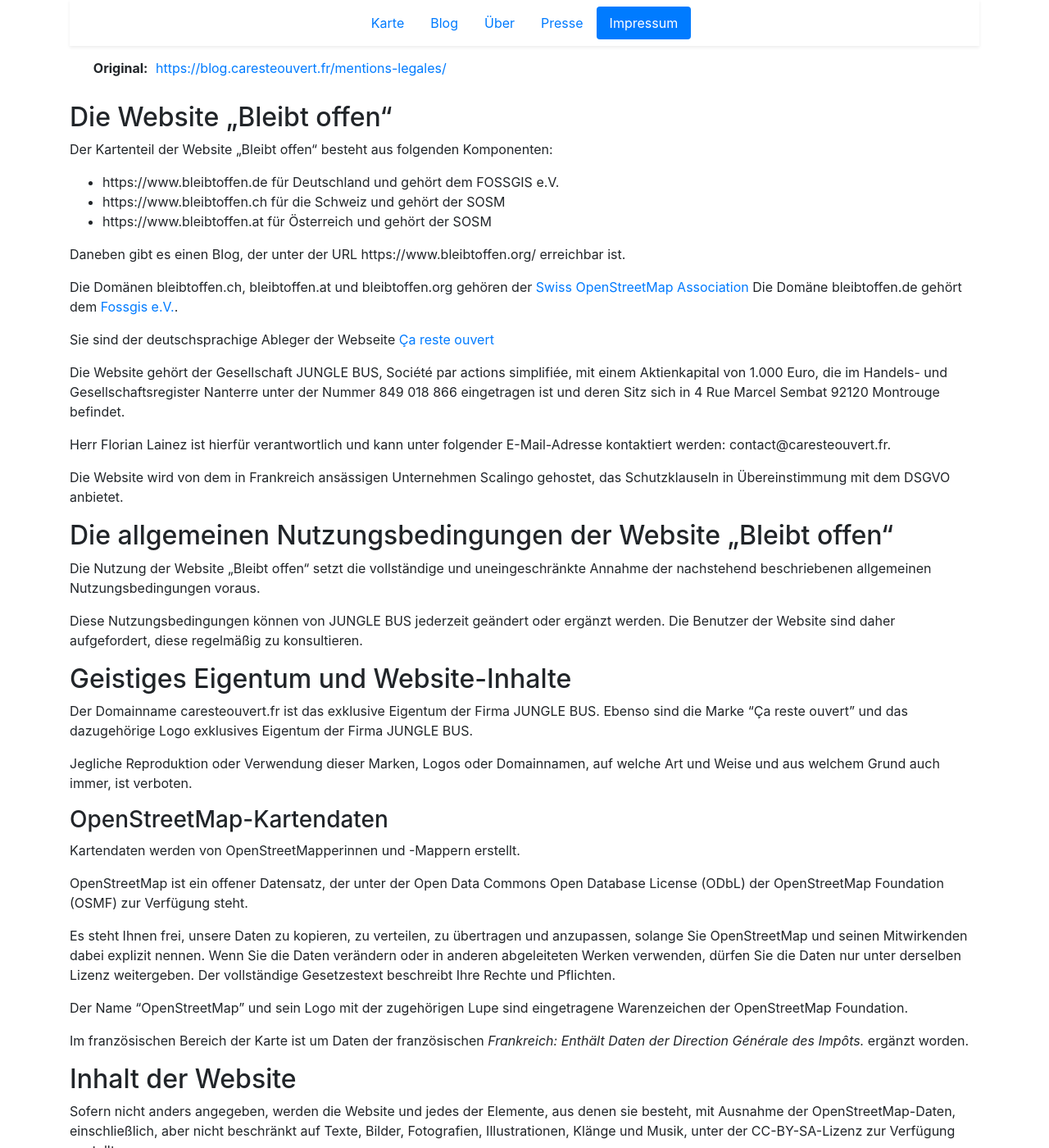
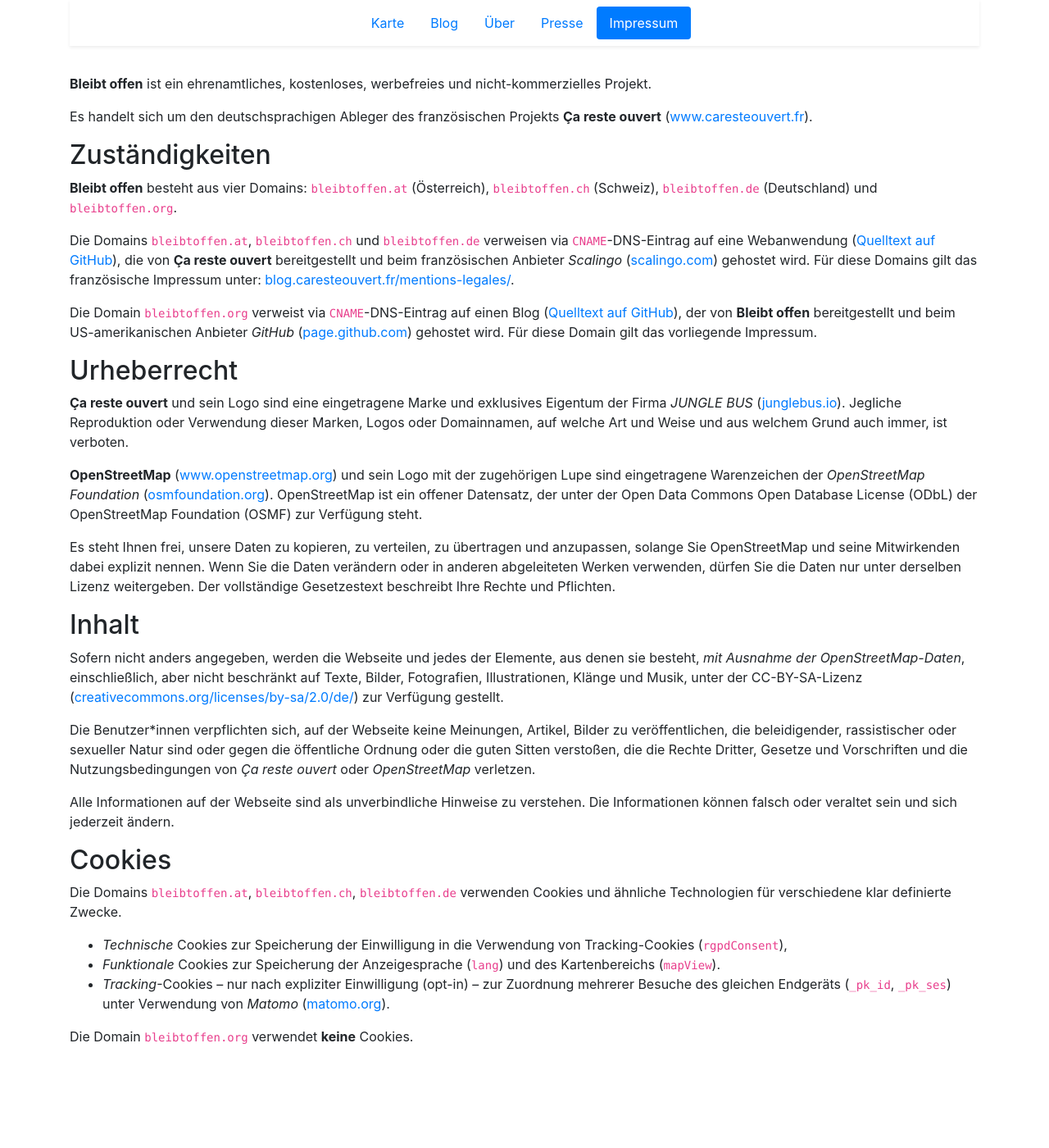
Before and after one commit to bleibtoffen/bleibtoffen, a Jekyll site: the page built from docs/impressum.md, in a window 1280 px wide and 1400 px high, scrolled down 449 px. Shown: the whole window at 82% size. Built offline with Jekyll 4.4.1, drawn with Linux system fonts in a browser that asks for light colours; after the commit the page ends 1741 px from its top, so only the background shows below that; some of the changed text lies outside the part shown.

Commit message:
docs: update impressum
Fixes #79.

```diff
--- a/docs/impressum.md
+++ b/docs/impressum.md
@@ -1,117 +1,43 @@
 ---
 layout: post
 title: Impressum
-source: https://blog.caresteouvert.fr/mentions-legales/
 ---
 
-## Die Website „Bleibt offen“
 
-Der Kartenteil der Website „Bleibt offen“ besteht aus folgenden Komponenten:
+**Bleibt offen** ist ein ehrenamtliches, kostenloses, werbefreies und nicht-kommerzielles Projekt.
 
+Es handelt sich um den deutschsprachigen Ableger des französischen Projekts **Ça reste ouvert** ([www.caresteouvert.fr](https://www.carestouvert.fr)).
 
-* https://www.bleibtoffen.de für Deutschland und gehört dem FOSSGIS e.V.
-* https://www.bleibtoffen.ch für die Schweiz und gehört der SOSM
-* https://www.bleibtoffen.at für Österreich und gehört der SOSM
+## Zuständigkeiten
 
+**Bleibt offen** besteht aus vier Domains: `bleibtoffen.at` (Österreich), `bleibtoffen.ch` (Schweiz), `bleibtoffen.de` (Deutschland) und `bleibtoffen.org`.
 
-Daneben gibt es einen Blog, der unter der URL https://www.bleibtoffen.org/ erreichbar ist.
+Die Domains `bleibtoffen.at`, `bleibtoffen.ch` und `bleibtoffen.de` verweisen via `CNAME`-DNS-Eintrag auf eine Webanwendung ([Quelltext auf GitHub](https://github.com/osmontrouge/caresteouvert/)), die von **Ça reste ouvert** bereitgestellt und beim französischen Anbieter *Scalingo* ([scalingo.com](https://scalingo.com/)) gehostet wird. Für diese Domains gilt das französische Impressum unter: [blog.caresteouvert.fr/mentions-legales/](https://blog.caresteouvert.fr/mentions-legales/).
 
-Die Domänen bleibtoffen.ch, bleibtoffen.at und bleibtoffen.org gehören der [Swiss OpenStreetMap Association](https://sosm.ch/)
-Die Domäne bleibtoffen.de gehört dem [Fossgis e.V.](https://www.fossgis.de/verein/).
+Die Domain `bleibtoffen.org` verweist via `CNAME`-DNS-Eintrag auf einen Blog ([Quelltext auf GitHub](https://github.com/bleibtoffen/bleibtoffen/tree/master/docs)), der von **Bleibt offen** bereitgestellt und beim US-amerikanischen Anbieter *GitHub* ([page.github.com](https://pages.github.com/)) gehostet wird. Für diese Domain gilt das vorliegende Impressum.
 
-Sie sind der deutschsprachige Ableger der Webseite [Ça reste ouvert](https://www.carestouvert.fr)
+## Urheberrecht
 
-Die Website gehört der Gesellschaft JUNGLE BUS, Société par actions simplifiée,
-mit einem Aktienkapital von 1.000 Euro, die im Handels- und Gesellschaftsregister Nanterre unter der Nummer 849 018 866 eingetragen ist
-und deren Sitz sich in 4 Rue Marcel Sembat 92120 Montrouge befindet.
+**Ça reste ouvert** und sein Logo sind eine eingetragene Marke und exklusives Eigentum der Firma *JUNGLE BUS* ([junglebus.io](https://junglebus.io/)). Jegliche Reproduktion oder Verwendung dieser Marken, Logos oder Domainnamen, auf welche Art und Weise und aus welchem Grund auch immer, ist verboten.
 
-Herr Florian Lainez ist hierfür verantwortlich und kann unter folgender E-Mail-Adresse kontaktiert werden: contact@caresteouvert.fr.
+**OpenStreetMap** ([www.openstreetmap.org](https://www.openstreetmap.org/)) und sein Logo mit der zugehörigen Lupe sind eingetragene Warenzeichen der *OpenStreetMap Foundation* ([osmfoundation.org](https://wiki.osmfoundation.org/wiki/Main_Page)). OpenStreetMap ist ein offener Datensatz, der unter der Open Data Commons Open Database License (ODbL) der OpenStreetMap Foundation (OSMF) zur Verfügung steht.
 
-Die Website wird von dem in Frankreich ansässigen Unternehmen Scalingo gehostet, das Schutzklauseln in Übereinstimmung mit dem DSGVO anbietet.
+Es steht Ihnen frei, unsere Daten zu kopieren, zu verteilen, zu übertragen und anzupassen, solange Sie OpenStreetMap und seine Mitwirkenden dabei explizit nennen. Wenn Sie die Daten verändern oder in anderen abgeleiteten Werken verwenden, dürfen Sie die Daten nur unter derselben Lizenz weitergeben. Der vollständige Gesetzestext beschreibt Ihre Rechte und Pflichten.
 
-## Die allgemeinen Nutzungsbedingungen der Website „Bleibt offen“
+## Inhalt
 
-Die Nutzung der Website „Bleibt offen“ setzt die vollständige und uneingeschränkte Annahme
-der nachstehend beschriebenen allgemeinen Nutzungsbedingungen voraus.
+Sofern nicht anders angegeben, werden die Webseite und jedes der Elemente, aus denen sie besteht, *mit Ausnahme der OpenStreetMap-Daten*, einschließlich, aber nicht beschränkt auf Texte, Bilder, Fotografien, Illustrationen, Klänge und Musik, unter der CC-BY-SA-Lizenz ([creativecommons.org/licenses/by-sa/2.0/de/](https://creativecommons.org/licenses/by-sa/2.0/de/)) zur Verfügung gestellt.
 
-Diese Nutzungsbedingungen können von JUNGLE BUS jederzeit geändert oder ergänzt werden.
-Die Benutzer der Website sind daher aufgefordert, diese regelmäßig zu konsultieren.
+Die Benutzer\*innen verpflichten sich, auf der Webseite keine Meinungen, Artikel, Bilder zu veröffentlichen, die beleidigender, rassistischer oder sexueller Natur sind oder gegen die öffentliche Ordnung oder die guten Sitten verstoßen, die die Rechte Dritter, Gesetze und Vorschriften und die Nutzungsbedingungen von *Ça reste ouvert* oder *OpenStreetMap* verletzen.
 
-## Geistiges Eigentum und Website-Inhalte
-
-Der Domainname caresteouvert.fr ist das exklusive Eigentum der Firma JUNGLE BUS. Ebenso sind die Marke "Ça reste ouvert"
-und das dazugehörige Logo exklusives Eigentum der Firma JUNGLE BUS.
-
-Jegliche Reproduktion oder Verwendung dieser Marken, Logos oder Domainnamen, auf welche Art und Weise und aus welchem Grund auch immer, ist verboten.
-
-### OpenStreetMap-Kartendaten
-
-Kartendaten werden von OpenStreetMapperinnen und -Mappern erstellt.
-
-OpenStreetMap ist ein offener Datensatz, der unter der Open Data Commons Open Database License (ODbL)
-der OpenStreetMap Foundation (OSMF) zur Verfügung steht.
-
-Es steht Ihnen frei, unsere Daten zu kopieren, zu verteilen, zu übertragen und anzupassen,
-solange Sie OpenStreetMap und seinen Mitwirkenden dabei explizit nennen.
-Wenn Sie die Daten verändern oder in anderen abgeleiteten Werken verwenden,
-dürfen Sie die Daten nur unter derselben Lizenz weitergeben.
-Der vollständige Gesetzestext beschreibt Ihre Rechte und Pflichten.
-
-Der Name "OpenStreetMap" und sein Logo mit der zugehörigen Lupe sind eingetragene Warenzeichen der OpenStreetMap Foundation.
-
-Im französischen Bereich der Karte ist um Daten der französischen _Frankreich: Enthält Daten der Direction Générale des Impôts._ ergänzt worden.
-
-## Inhalt der Website
-
-Sofern nicht anders angegeben, werden die Website und jedes der Elemente, aus denen sie besteht,
-mit Ausnahme der OpenStreetMap-Daten, einschließlich, aber nicht beschränkt auf Texte, Bilder, Fotografien,
-Illustrationen, Klänge und Musik, unter der CC-BY-SA-Lizenz zur Verfügung gestellt.
-
-Die in den Artikeln dargestellten Meinungen und Standpunkte sowie die Fotografien, Illustrationen, Bilder
-oder Aussagen beziehen sich nur auf die Autoren selbst und nicht auf die Firma JUNGLE BUS.
-
-Die Nutzer verpflichten sich, auf der Website keine Meinungen, Artikel, Bilder zu veröffentlichen, die beleidigender,
-rassistischer oder sexueller Natur sind oder gegen die öffentliche Ordnung oder die guten Sitten verstoßen,
-die die Rechte Dritter, Gesetze und Vorschriften, das Bild von JUNGLE BUS und die Nutzungsbedingungen von OpenStreetMap verletzen.
-
-Alle auf der Website angegebenen Informationen sind als Hinweis zu verstehen und können sich jederzeit ändern.
-Darüber hinaus sind die Informationen auf der Website nicht bindend. Es kann sich seit seiner Online-Stellung noch geändert haben.
-
-JUNGLE BUS kann dem Benutzer aufgrund der Art und Weise, wie Daten in diesem Netzwerk zirkulieren,
-nicht die Geheimhaltung der E-Mail-Korrespondenz oder anderer Kommunikationsmittel garantieren,
-die das Internet-Netzwerk nutzen und von Dritten abgeholt werden können.
-
-Darüber hinaus liegt es in der Verantwortung jedes Benutzers, alle geeigneten Maßnahmen zu ergreifen,
-um seine eigenen Daten und/oder Software vor der Kontamination durch im Internet zirkulierende Viren zu schützen.
-
+Alle Informationen auf der Webseite sind als unverbindliche Hinweise zu verstehen. Die Informationen können falsch oder veraltet sein und sich jederzeit ändern.
 
 ## Cookies
 
-Wenn Sie auf der Website „Bleibt offen“ surfen, werden Cookies auf Ihrem Browser abgelegt.
-Für einige von ihnen ist Ihre Zustimmung erforderlich.
+Die Domains `bleibtoffen.at`, `bleibtoffen.ch`, `bleibtoffen.de` verwenden Cookies und ähnliche Technologien für verschiedene klar definierte Zwecke.
 
-Diese Cookies ermöglichen es, anonyme Nutzungsstatistiken für die Website „Bleibt offen“ zu generieren,
-um deren Ergonomie, Navigation und Inhalt zu optimieren.
-Wenn Sie diese Cookies deaktivieren, können wir die Nutzung auf der Website nicht analysieren.
+* *Technische* Cookies zur Speicherung der Einwilligung in die Verwendung von Tracking-Cookies (`rgpdConsent`),
+* *Funktionale* Cookies zur Speicherung der Anzeigesprache (`lang`) und des Kartenbereichs (`mapView`).
+* *Tracking*-Cookies – nur nach expliziter Einwilligung (opt-in) – zur Zuordnung mehrerer Besuche des gleichen Endgeräts (`_pk_id`, `_pk_ses`) unter Verwendung von *Matomo* ([matomo.org](https://matomo.org/)).
 
-Verwendete Cookies: Gauges-Tracker
-
-## Beschränkung der Haftung
-
-JUNGLE BUS kann insbesondere in den folgenden Fällen nicht haftbar gemacht werden:
-
-
-* Betriebsschwierigkeiten oder Unterbrechung von Online-Diensten
-* Vorübergehende Unterbrechungen der Website, die für ihre Entwicklung, Wartung oder Aktualisierung notwendig sind
-* Ausfälle oder Fehlfunktionen des Internet-Netzwerks bei der Übertragung von Daten, Nachrichten oder Dokumenten
-* Unvorhersehbare und unüberwindbare Einwirkung einer dritten Partei, die nicht an der Bereitstellung der auf der Website angebotenen Dienstleistungen beteiligt ist
-* Im Falle höherer Gewalt, die die Firma JUNGLE BUS an der Ausführung ihrer Dienstleistungen hindert
-
-
-Die auf der Website wiedergegebenen Fotografien haben einen rein illustrativen Wert und haben keinen vertraglichen Wert.
-
-## Anwendbares Recht und zuständige Gerichtsbarkeiten
-
-Der vorliegende Rechtliche Hinweis unterliegt dem französischen Recht.
-Im Falle eines Rechtsstreits bezüglich der Auslegung oder Ausführung des vorliegenden Dokuments zwischen JUNGLE BUS
-und einem Benutzer sind ausschließlich die Gerichte von Paris zuständig.
+Die Domain `bleibtoffen.org` verwendet **keine** Cookies.
```
